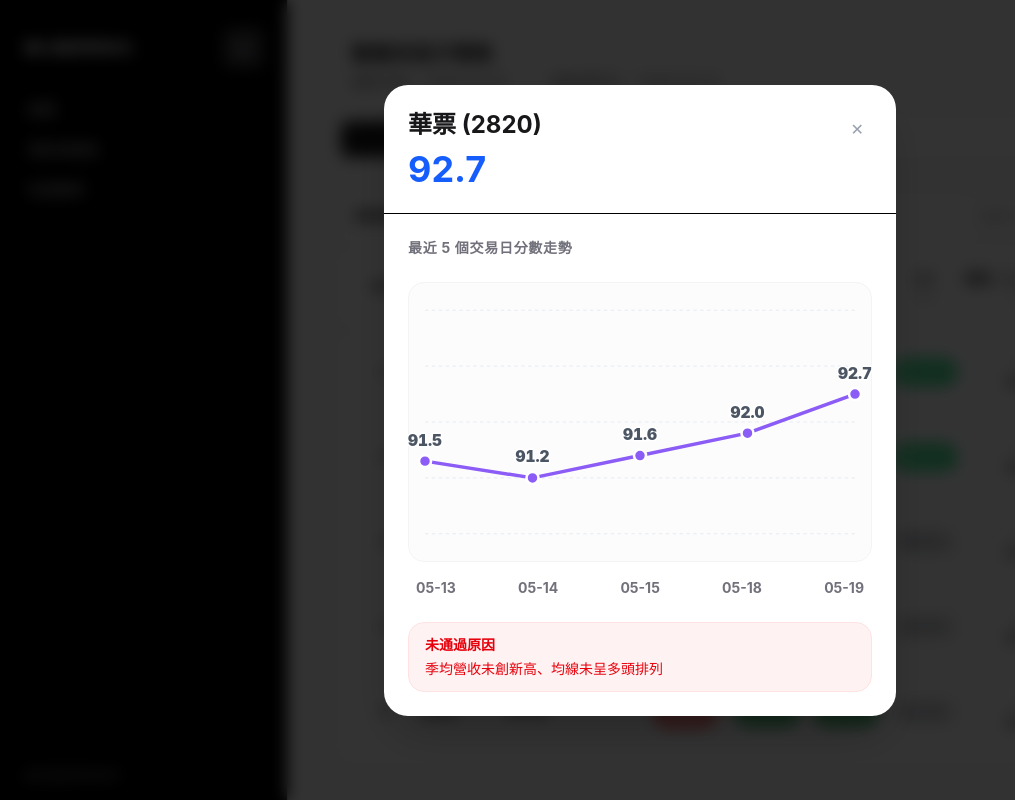
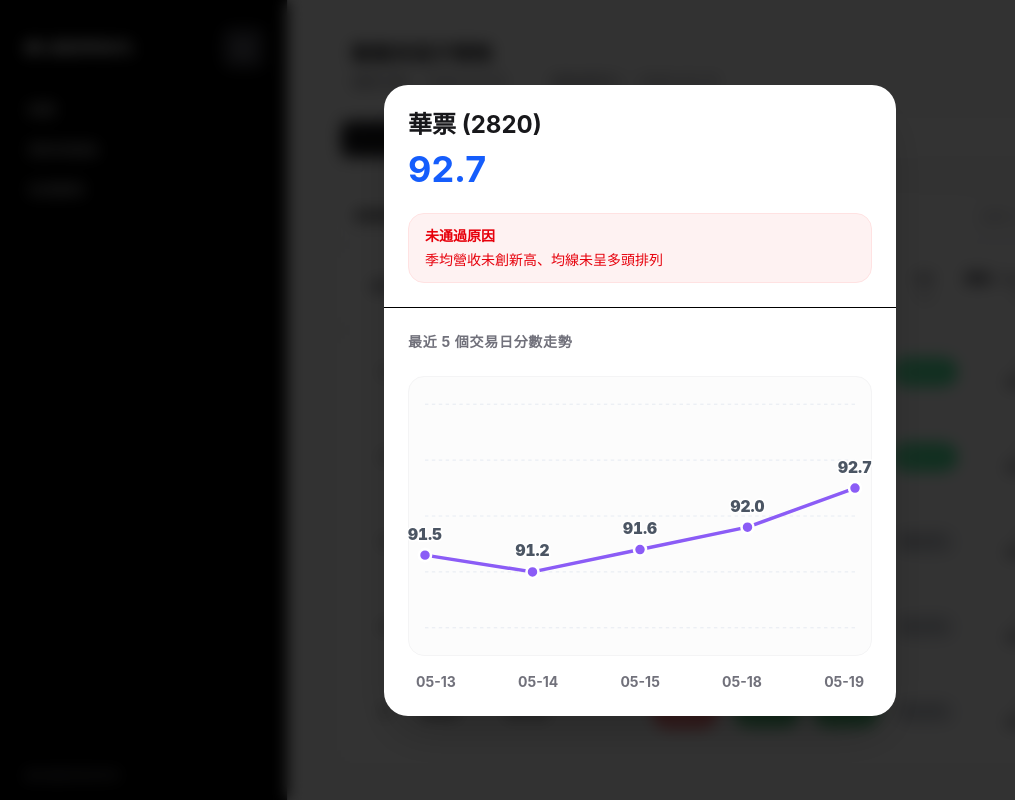
Before and after one commit to amu-0713/my-stock-rank, a React (Vite) app: page /strategy/1 in a window 1280 px wide. Both pictures are taken after a click on the element "92.7". Shown: the whole page, without its empty margins (0-1015 px from the left). Built offline with nearby package versions, Linux system fonts and the light colour scheme.

Commit message:
Update RankList.jsx

```diff
--- a/src/components/RankList.jsx
+++ b/src/components/RankList.jsx
@@ -115,10 +115,17 @@ function ScoreModal({ stock, onClose }) {
 
   return createPortal(
     <div className="fixed inset-0 z-[9999] flex items-center justify-center bg-black/80 backdrop-blur-sm" onClick={onClose}>
-      <div className="bg-white rounded-3xl w-full max-w-lg landscape:max-md:max-w-[720px] landscape:max-md:flex landscape:max-md:gap-6 shadow-2xl overflow-hidden pointer-events-auto mx-4" onClick={e => e.stopPropagation()}>
+      <div className="bg-white rounded-3xl w-full max-w-lg landscape:max-md:max-w-[680px] landscape:max-md:mx-6 shadow-2xl overflow-hidden pointer-events-auto mx-4 relative" onClick={e => e.stopPropagation()}>
 
-        {/* 左邊 - 只在橫式顯示 */}
-        <div className="hidden landscape:max-md:block landscape:max-md:w-[42%] p-6 border-r">
+        {/* 叉叉 - 右上角（只在橫式顯示在右上） */}
+        <button onClick={onClose} className="hidden landscape:max-md:block absolute top-5 right-5 text-gray-400 hover:text-zinc-900 transition-colors z-10">
+          ✕
+        </button>
+
+        <div className="landscape:max-md:flex landscape:max-md:gap-6">
+
+          {/* 左邊：名字 + 分數 + 濾網靠左下 */}
+          <div className="landscape:max-md:w-[42%] p-6 flex flex-col border-b landscape:max-md:border-b-0 landscape:max-md:border-r">
             <div className="flex justify-between items-start">
               <div>
                 <div className="font-bold text-2xl text-zinc-900">
@@ -128,12 +135,10 @@ function ScoreModal({ stock, onClose }) {
                   {formatScore(stock.display_score)}
                 </div>
               </div>
-            <button onClick={onClose} className="p-2 text-gray-400 hover:text-zinc-900 transition-colors">
-              ✕
-            </button>
             </div>
 
-          {/* 未通過原因（橫式專用） */}
+            {/* 濾網靠左下 */}
+            <div className="mt-auto">
               {stock.passed_filter ? (
                 <div className="mt-6 rounded-2xl border border-emerald-100 bg-emerald-50 px-4 py-3 text-sm text-emerald-600">
                   已通過選股條件
@@ -147,27 +152,10 @@ function ScoreModal({ stock, onClose }) {
                 )
               )}
             </div>
-
-        {/* 原本的直式內容（直式完全不變） */}
-        <div className="landscape:max-md:w-[58%]">
-          {/* 標題區 - 直式使用原本的位置 */}
-          <div className="p-6 border-b landscape:max-md:hidden">
-            <div className="flex justify-between items-start">
-              <div>
-                <div className="font-bold text-2xl text-zinc-900">
-                  {stock.name} ({stock.stock_id})
-                </div>
-                <div className="text-4xl font-bold text-blue-600 mt-2">
-                  {formatScore(stock.display_score)}
-                </div>
-              </div>
-              <button onClick={onClose} className="p-2 text-gray-400 hover:text-zinc-900 transition-colors">
-                ✕
-              </button>
-            </div>
           </div>
 
-          <div className="p-6">
+          {/* 右邊：走勢圖 + 日期 */}
+          <div className="landscape:max-md:w-[58%] p-6">
             <div className="text-sm font-bold text-zinc-500 mb-6 uppercase tracking-wider">
               最近 5 個交易日分數走勢
             </div>
@@ -226,22 +214,6 @@ function ScoreModal({ stock, onClose }) {
               {stock.history.map((item, i) => (
                 <div key={i}>{item.date.slice(5)}</div>
               ))}
-            </div>
-
-            {/* 未通過原因 - 直式使用原本位置 */}
-            <div className="landscape:max-md:hidden">
-              {stock.passed_filter ? (
-                <div className="mt-6 rounded-2xl border border-emerald-100 bg-emerald-50 px-4 py-3 text-sm text-emerald-600">
-                  已通過選股條件
-                </div>
-              ) : (
-                stock.failed_conditions && stock.failed_conditions.length > 0 && (
-                  <div className="mt-6 rounded-2xl border border-red-100 bg-red-50 px-4 py-3 text-sm text-red-600">
-                    <div className="font-bold mb-1">未通過原因</div>
-                    <div>{stock.failed_conditions.join('、')}</div>
-                  </div>
-                )
-              )}
             </div>
           </div>
         </div>
```
Lines whose indentation alone changed are shown as unchanged.
